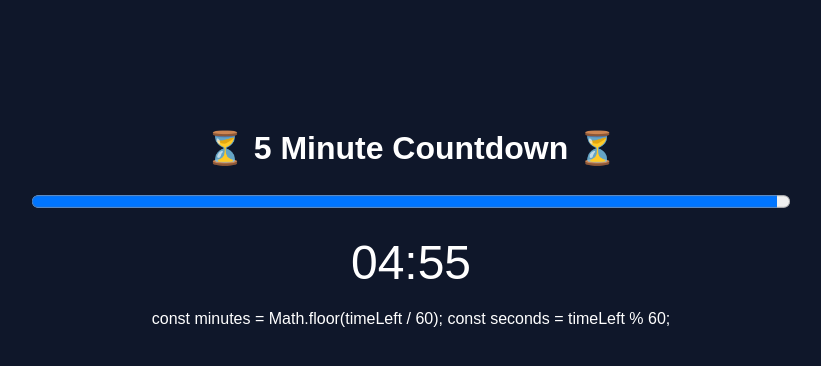
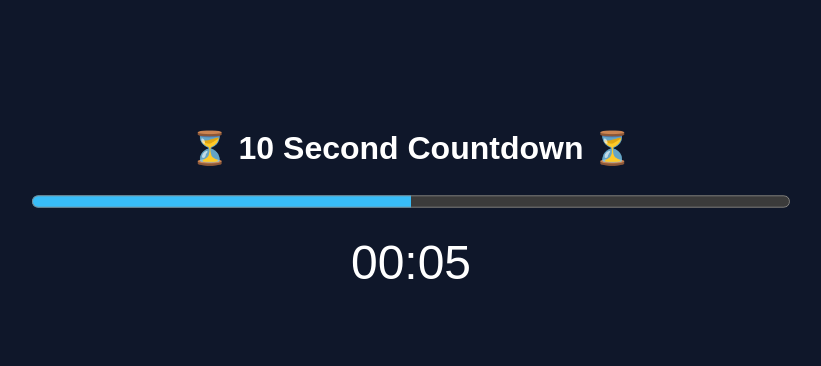
Before and after one commit to mesmi27/five-minute-test, a plain HTML site: page index.html in a window 1280 px wide. Shown: the whole page, without its empty margins (229-1050 px from the left). Drawn offline with Linux system fonts and the light colour scheme.

Commit message:
Update index.html

```diff
--- a/index.html
+++ b/index.html
@@ -2,7 +2,7 @@
 <html lang="en">
 <head>
   <meta charset="UTF-8">
-  <title>5 Minute Countdown</title>
+  <title>10 Second Countdown</title>
   <style>
     body {
       font-family: Arial, sans-serif;
@@ -20,6 +20,7 @@
     progress {
       width: 60%;
       height: 25px;
+      accent-color: #38bdf8; /* optional visual upgrade */
     }
 
     #popup {
@@ -38,13 +39,13 @@
 </head>
 <body>
 
-  <h1>⏳ 5 Minute Countdown ⏳</h1>
+  <h1>⏳ 10 Second Countdown ⏳</h1>
 
   <!-- Timer Bar -->
-  <progress id="timerBar" value="300" max="300"></progress>
+  <progress id="timerBar" value="0" max="10"></progress>
 
   <!-- Time Text -->
-  <div id="countdown">05:00</div>
+  <div id="countdown">00:10</div>
 
   <!-- Popup -->
   <div id="popup">
@@ -53,7 +54,7 @@
   </div>
 
   <script>
-    const TOTAL_TIME = 5 * 60; // 300 seconds
+    const TOTAL_TIME = 10; // 10 seconds
     let timeLeft = TOTAL_TIME;
 
     const countdownEl = document.getElementById("countdown");
@@ -75,7 +76,9 @@
       countdownEl.textContent =
         `${String(minutes).padStart(2, "0")}:${String(seconds).padStart(2, "0")}`;
 
-      timerBar.value = timeLeft;
+      // Fill the progress bar as time passes
+      timerBar.value = TOTAL_TIME - timeLeft;
+
       timeLeft--;
     }
 
@@ -85,6 +88,3 @@
 
 </body>
 </html>
-
-      const minutes = Math.floor(timeLeft / 60);
-      const seconds = timeLeft % 60;
```
